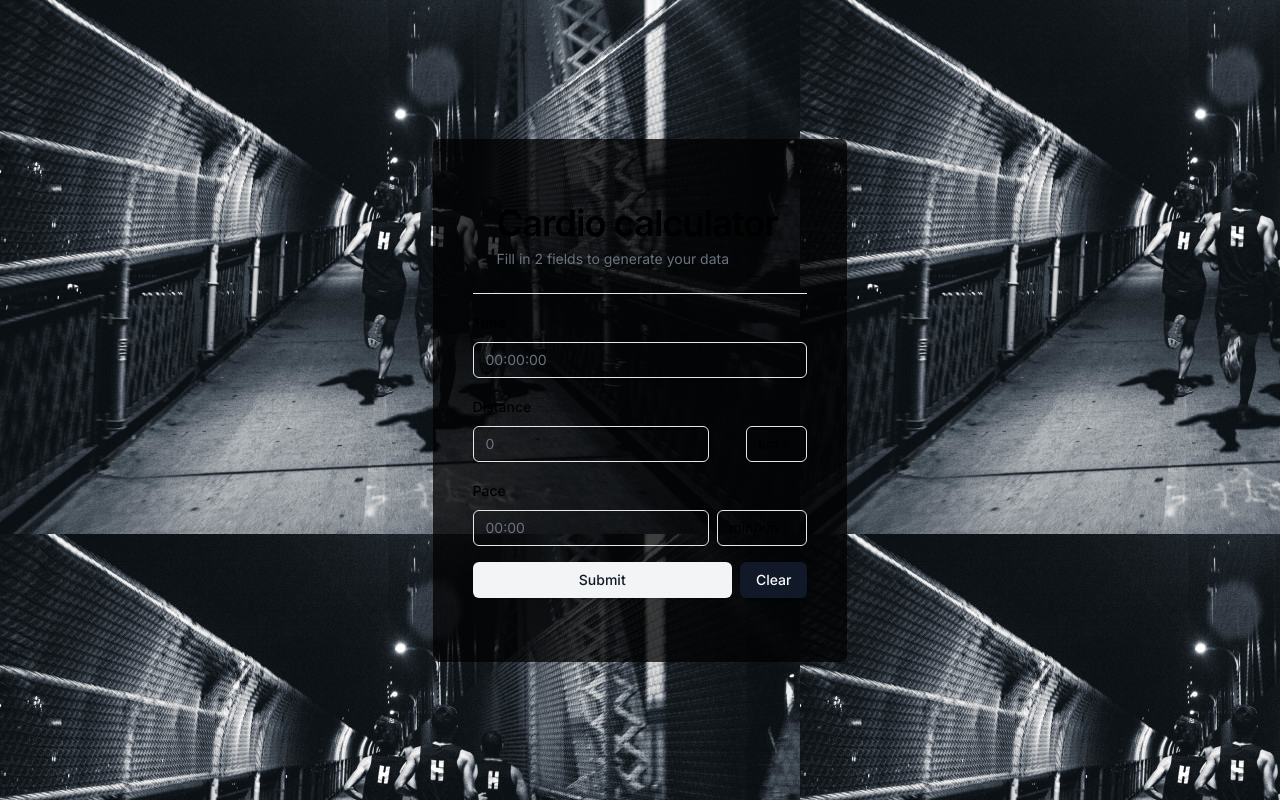
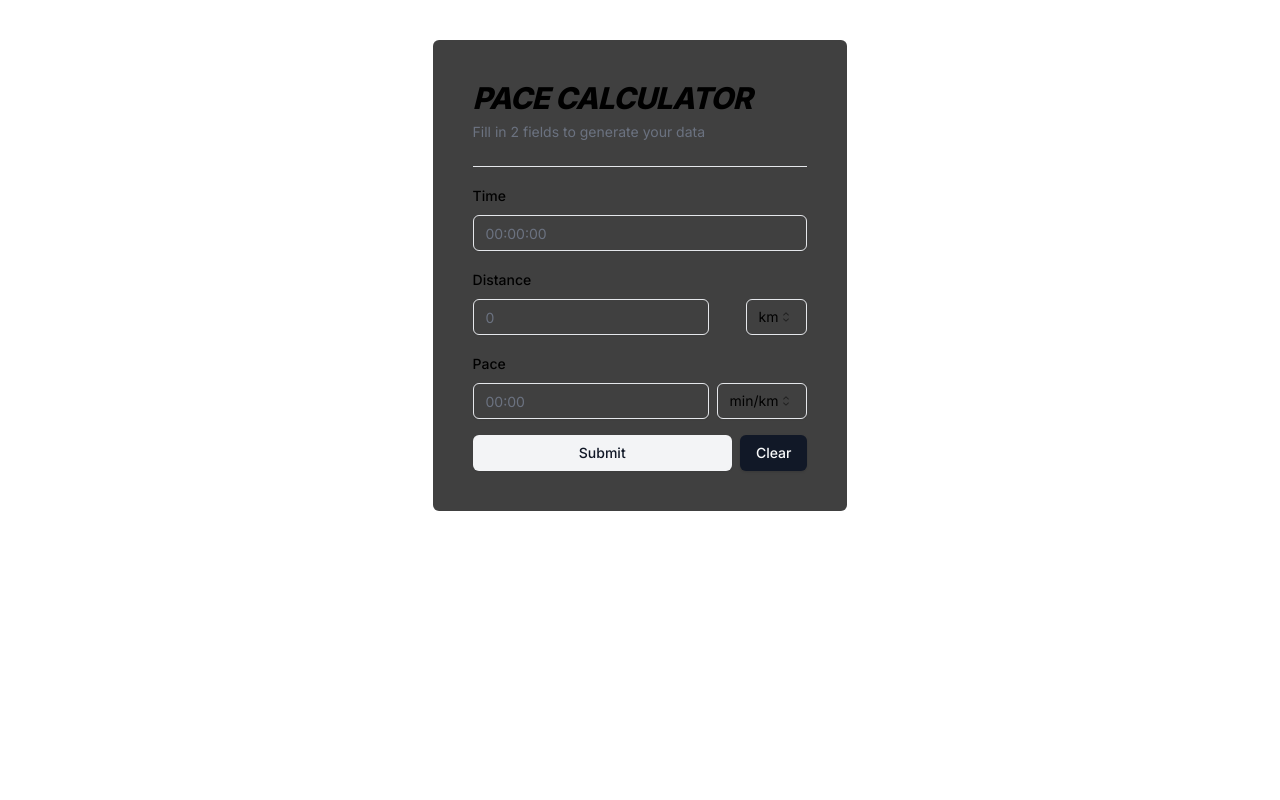
Before and after one commit to ludviggrenmo/pace-calc, a Next.js app: page / in a window 1280 px wide. Built offline with nearby package versions, Linux system fonts and the light colour scheme.

Commit message:
meta and heading

```diff
--- a/app/layout.tsx
+++ b/app/layout.tsx
@@ -6,8 +6,9 @@ import { Inter } from 'next/font/google';
 const inter = Inter({ subsets: ['latin'] });
 
 export const metadata: Metadata = {
-	title: 'Create Next App',
-	description: 'Generated by create next app',
+	title: 'Pace Calculator',
+	description:
+		'Elevate your running routine with our cutting-edge website, your ultimate destination for generating precise running paces, calculating distances, and planning efficient workout times. Unlock your full potential through accurate insights and optimize your fitness journey with ease.nerated by create next app',
 };
 
 export default function RootLayout({
@@ -17,6 +18,10 @@ export default function RootLayout({
 }) {
 	return (
 		<html lang="en">
+			<meta
+				name="viewport"
+				content="width=device-width, initial-scale=1, maximum-scale=1"
+			/>
 			<body className={inter.className}>
 				<ThemeProvider attribute="class" defaultTheme="system" enableSystem>
 					{children}
--- a/app/page.tsx
+++ b/app/page.tsx
@@ -87,12 +87,14 @@ export default function Home() {
 	}
 
 	return (
-		<main className="bg-hero-pattern min-h-screen flex gap-4 justify-center flex-col items-center">
-			<Form {...form}>
-				<div className="bg-black bg-opacity-75  p-10 rounded-md">
+		<main className="flex gap-4 justify-center flex-col items-center">
+			<div className="bg-black bg-opacity-75 mt-8 md:mt-10 p-10 rounded-md">
+				<Form {...form}>
 					<div>
 						<CardHeader>
-							<CardTitle className="text-4xl">Cardio calculator</CardTitle>
+							<CardTitle className="text-3xl font-extrabold italic  w-full">
+								PACE CALCULATOR
+							</CardTitle>
 							<CardDescription>
 								Fill in 2 fields to generate your data
 							</CardDescription>
@@ -205,8 +207,8 @@ export default function Home() {
 						</div>
 					</form>
 					<CardFooter className="flex justify-between"></CardFooter>
-				</div>
-			</Form>
+				</Form>
+			</div>
 			{error && <div className="text-gray-500">{error}</div>}
 		</main>
 	);
--- a/components/ui/card.tsx
+++ b/components/ui/card.tsx
@@ -1,6 +1,6 @@
-import * as React from "react"
+import * as React from 'react';
 
-import { cn } from "@/lib/utils"
+import { cn } from '@/lib/utils';
 
 const Card = React.forwardRef<
 	HTMLDivElement,
@@ -9,13 +9,13 @@ const Card = React.forwardRef<
 	<div
 		ref={ref}
 		className={cn(
-      "rounded-xl border border-gray-200 bg-white text-gray-950 shadow dark:border-gray-800 dark:bg-gray-950 dark:text-gray-50",
+			'rounded-xl border border-gray-200 bg-white text-gray-950 shadow dark:border-gray-800 dark:bg-gray-950 dark:text-gray-50',
 			className
 		)}
 		{...props}
 	/>
-))
-Card.displayName = "Card"
+));
+Card.displayName = 'Card';
 
 const CardHeader = React.forwardRef<
 	HTMLDivElement,
@@ -23,11 +23,11 @@ const CardHeader = React.forwardRef<
 >(({ className, ...props }, ref) => (
 	<div
 		ref={ref}
-    className={cn("flex flex-col space-y-1.5 p-6", className)}
+		className={cn('flex flex-col space-y-1.5 pb-6', className)}
 		{...props}
 	/>
-))
-CardHeader.displayName = "CardHeader"
+));
+CardHeader.displayName = 'CardHeader';
 
 const CardTitle = React.forwardRef<
 	HTMLParagraphElement,
@@ -35,11 +35,11 @@ const CardTitle = React.forwardRef<
 >(({ className, ...props }, ref) => (
 	<h3
 		ref={ref}
-    className={cn("font-semibold leading-none tracking-tight", className)}
+		className={cn('font-semibold leading-none tracking-tight', className)}
 		{...props}
 	/>
-))
-CardTitle.displayName = "CardTitle"
+));
+CardTitle.displayName = 'CardTitle';
 
 const CardDescription = React.forwardRef<
 	HTMLParagraphElement,
@@ -47,19 +47,19 @@ const CardDescription = React.forwardRef<
 >(({ className, ...props }, ref) => (
 	<p
 		ref={ref}
-    className={cn("text-sm text-gray-500 dark:text-gray-400", className)}
+		className={cn('text-sm text-gray-500 dark:text-gray-400', className)}
 		{...props}
 	/>
-))
-CardDescription.displayName = "CardDescription"
+));
+CardDescription.displayName = 'CardDescription';
 
 const CardContent = React.forwardRef<
 	HTMLDivElement,
 	React.HTMLAttributes<HTMLDivElement>
 >(({ className, ...props }, ref) => (
-  <div ref={ref} className={cn("p-6 pt-0", className)} {...props} />
-))
-CardContent.displayName = "CardContent"
+	<div ref={ref} className={cn('p-6 pt-0', className)} {...props} />
+));
+CardContent.displayName = 'CardContent';
 
 const CardFooter = React.forwardRef<
 	HTMLDivElement,
@@ -67,10 +67,17 @@ const CardFooter = React.forwardRef<
 >(({ className, ...props }, ref) => (
 	<div
 		ref={ref}
-    className={cn("flex items-center p-6 pt-0", className)}
+		className={cn('flex items-center pt-0', className)}
 		{...props}
 	/>
-))
-CardFooter.displayName = "CardFooter"
+));
+CardFooter.displayName = 'CardFooter';
 
-export { Card, CardHeader, CardFooter, CardTitle, CardDescription, CardContent }
+export {
+	Card,
+	CardHeader,
+	CardFooter,
+	CardTitle,
+	CardDescription,
+	CardContent,
+};
```
Also changed, not shown: public/NYHarriers-Take-the-Bridge_Ben-Pratt_20150919_Strava2-800x534.jpg (deleted). Lines whose indentation alone changed are shown as unchanged.
